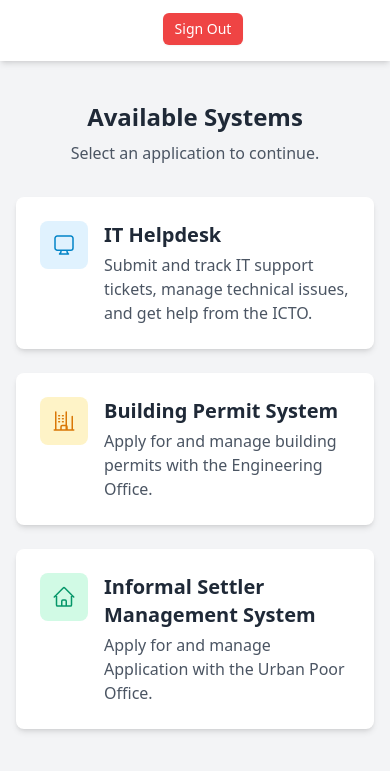
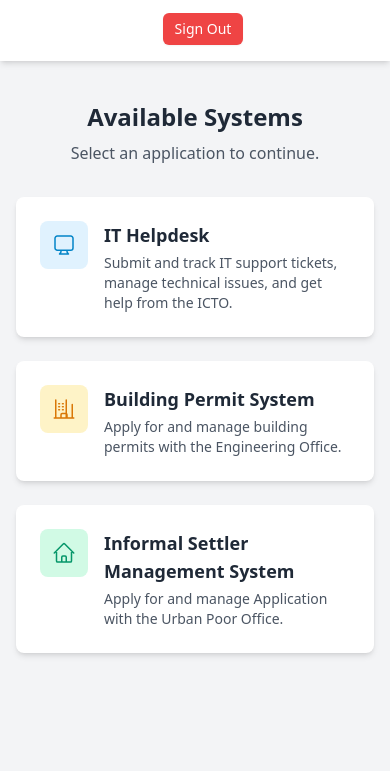
Before and after one commit to NikkoAce/lgu-employee-portal, a plain HTML site: page public/dashboard.html in a window 390 px wide. Shown: the part 67-838 px from the top of the page. Drawn offline with nearby package versions, Linux system fonts and the light colour scheme; sample sign-in values are in the browser's storage.

Commit message:
mobile responsiveness

```diff
--- a/public/dashboard.html
+++ b/public/dashboard.html
@@ -17,7 +17,7 @@
                 <h1 class="text-xl sm:text-2xl font-bold text-gray-800">LGU Employee Portal</h1>
             </div>
             <div class="flex items-center justify-center sm:justify-end space-x-4 mt-4 sm:mt-0">
-                <div id="user-info" class="text-right">
+                <div id="user-info" class="text-center sm:text-right">
                     <!-- User info will be injected here -->
                 </div>
                 <button id="signout-button" class="rounded-md bg-red-500 px-3 py-1.5 text-sm font-medium text-white shadow-sm hover:bg-red-600 transition-colors duration-200">Sign Out</button>
@@ -34,41 +34,41 @@
         <div id="apps-container" class="mt-8 grid grid-cols-1 gap-6 sm:grid-cols-2 lg:grid-cols-3">
 
             <!-- IT Helpdesk Card -->
-            <a id="it-helpdesk-link" href="#" class="flex items-start space-x-4 rounded-lg bg-white p-6 shadow-md hover:shadow-lg hover:-translate-y-1 transition-all duration-200">
+            <a id="it-helpdesk-link" href="#" target="_blank" rel="noopener noreferrer" class="flex items-start space-x-4 rounded-lg bg-white p-6 shadow-md hover:shadow-lg hover:-translate-y-1 transition-all duration-200">
                 <div class="flex-shrink-0 h-12 w-12 flex items-center justify-center rounded-lg bg-sky-100 text-sky-600">
-                    <svg xmlns="http://www.w3.org/2000/svg" fill="none" viewBox="0 0 24 24" stroke-width="1.5" stroke="currentColor" class="w-6 h-6">
+                    <svg xmlns="http://www.w3.org/2000/svg" fill="none" viewBox="0 0 24 24" stroke-width="1.5" stroke="currentColor" class="w-6 h-6" aria-hidden="true">
                         <path stroke-linecap="round" stroke-linejoin="round" d="M9 17.25v1.007a3 3 0 0 1-.879 2.122L7.5 21h9l-.621-.621A3 3 0 0 1 15 18.257V17.25m6-12V15a2.25 2.25 0 0 1-2.25 2.25H5.25A2.25 2.25 0 0 1 3 15V5.25A2.25 2.25 0 0 1 5.25 3h13.5A2.25 2.25 0 0 1 21 5.25Z" />
                     </svg>
                 </div>
                 <div>
-                    <h3 class="text-xl font-semibold text-gray-800">IT Helpdesk</h3>
-                    <p class="mt-1 text-gray-600">Submit and track IT support tickets, manage technical issues, and get help from the ICTO.</p>
+                    <h3 class="text-lg sm:text-xl font-semibold text-gray-800">IT Helpdesk</h3>
+                    <p class="mt-1 text-sm sm:text-base text-gray-600">Submit and track IT support tickets, manage technical issues, and get help from the ICTO.</p>
                 </div>
             </a>
 
             <!-- Building Permit Card -->
-            <a id="building-permit-link" href="#" class="flex items-start space-x-4 rounded-lg bg-white p-6 shadow-md hover:shadow-lg hover:-translate-y-1 transition-all duration-200">
+            <a id="building-permit-link" href="#" target="_blank" rel="noopener noreferrer" class="flex items-start space-x-4 rounded-lg bg-white p-6 shadow-md hover:shadow-lg hover:-translate-y-1 transition-all duration-200">
                 <div class="flex-shrink-0 h-12 w-12 flex items-center justify-center rounded-lg bg-amber-100 text-amber-600">
-                    <svg xmlns="http://www.w3.org/2000/svg" fill="none" viewBox="0 0 24 24" stroke-width="1.5" stroke="currentColor" class="w-6 h-6">
+                    <svg xmlns="http://www.w3.org/2000/svg" fill="none" viewBox="0 0 24 24" stroke-width="1.5" stroke="currentColor" class="w-6 h-6" aria-hidden="true">
                         <path stroke-linecap="round" stroke-linejoin="round" d="M2.25 21h19.5m-18-18v18m10.5-18v18m6-13.5V21M6.75 6.75h.75m-.75 3h.75m-.75 3h.75m3-6h.75m-.75 3h.75m-.75 3h.75M9 21v-3.375c0-.621.504-1.125 1.125-1.125h3.75c.621 0 1.125.504 1.125 1.125V21" />
                     </svg>
                 </div>
                 <div>
-                    <h3 class="text-xl font-semibold text-gray-800">Building Permit System</h3>
-                    <p class="mt-1 text-gray-600">Apply for and manage building permits with the Engineering Office.</p>
+                    <h3 class="text-lg sm:text-xl font-semibold text-gray-800">Building Permit System</h3>
+                    <p class="mt-1 text-sm sm:text-base text-gray-600">Apply for and manage building permits with the Engineering Office.</p>
                 </div>
             </a>
 
             <!-- Informal Settler Management Card -->
-            <a id="informal-settler-link" href="#" class="flex items-start space-x-4 rounded-lg bg-white p-6 shadow-md hover:shadow-lg hover:-translate-y-1 transition-all duration-200">
+            <a id="informal-settler-link" href="#" target="_blank" rel="noopener noreferrer" class="flex items-start space-x-4 rounded-lg bg-white p-6 shadow-md hover:shadow-lg hover:-translate-y-1 transition-all duration-200">
                 <div class="flex-shrink-0 h-12 w-12 flex items-center justify-center rounded-lg bg-emerald-100 text-emerald-600">
-                    <svg xmlns="http://www.w3.org/2000/svg" fill="none" viewBox="0 0 24 24" stroke-width="1.5" stroke="currentColor" class="w-6 h-6">
+                    <svg xmlns="http://www.w3.org/2000/svg" fill="none" viewBox="0 0 24 24" stroke-width="1.5" stroke="currentColor" class="w-6 h-6" aria-hidden="true">
                       <path stroke-linecap="round" stroke-linejoin="round" d="m2.25 12 8.954-8.955c.44-.439 1.152-.439 1.591 0L21.75 12M4.5 9.75v10.125c0 .621.504 1.125 1.125 1.125H9.75v-4.875c0-.621.504-1.125 1.125-1.125h2.25c.621 0 1.125.504 1.125 1.125V21h4.125c.621 0 1.125-.504 1.125-1.125V9.75M8.25 21h7.5" />
                     </svg>
                 </div>
                 <div>
-                    <h3 class="text-xl font-semibold text-gray-800">Informal Settler Management System</h3>
-                    <p class="mt-1 text-gray-600">Apply for and manage Application with the Urban Poor Office.</p>
+                    <h3 class="text-lg sm:text-xl font-semibold text-gray-800">Informal Settler Management System</h3>
+                    <p class="mt-1 text-sm sm:text-base text-gray-600">Apply for and manage Application with the Urban Poor Office.</p>
                 </div>
             </a>
             <!-- Add more application cards here as you build them -->
```
